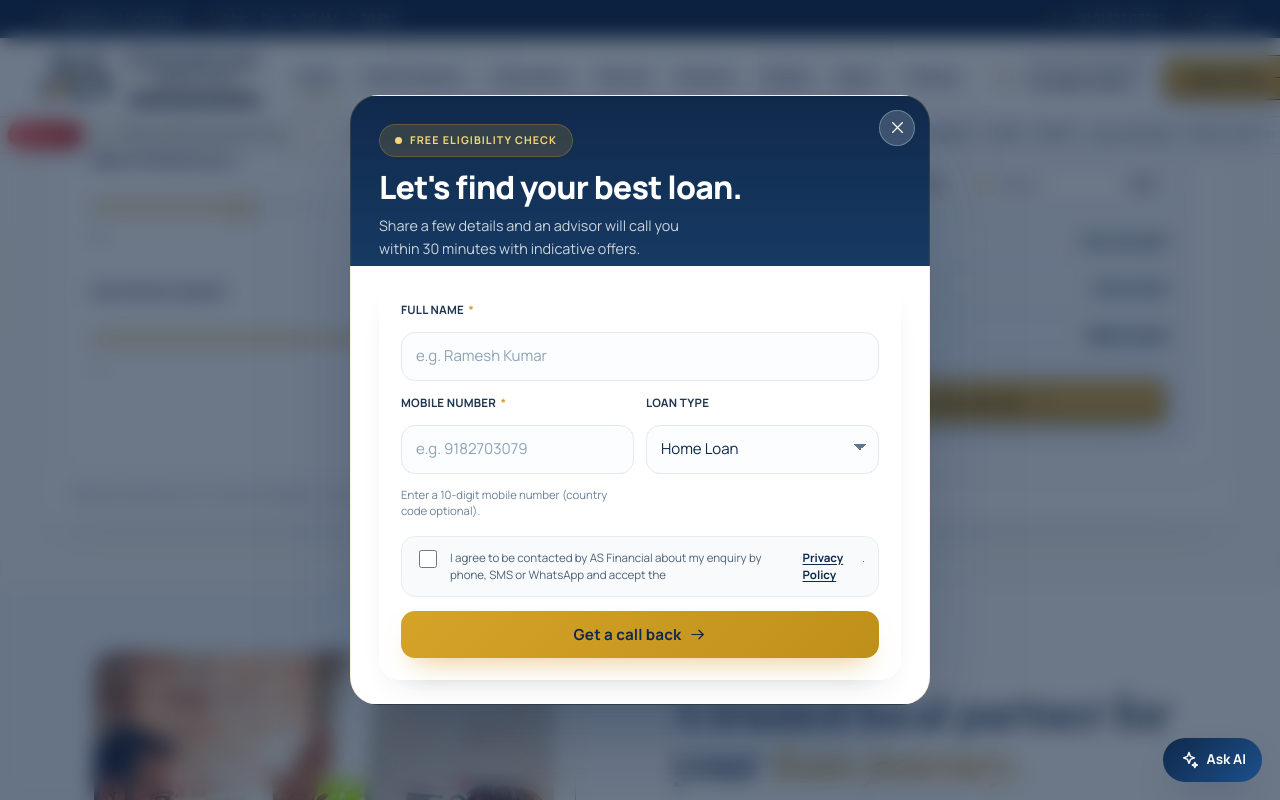
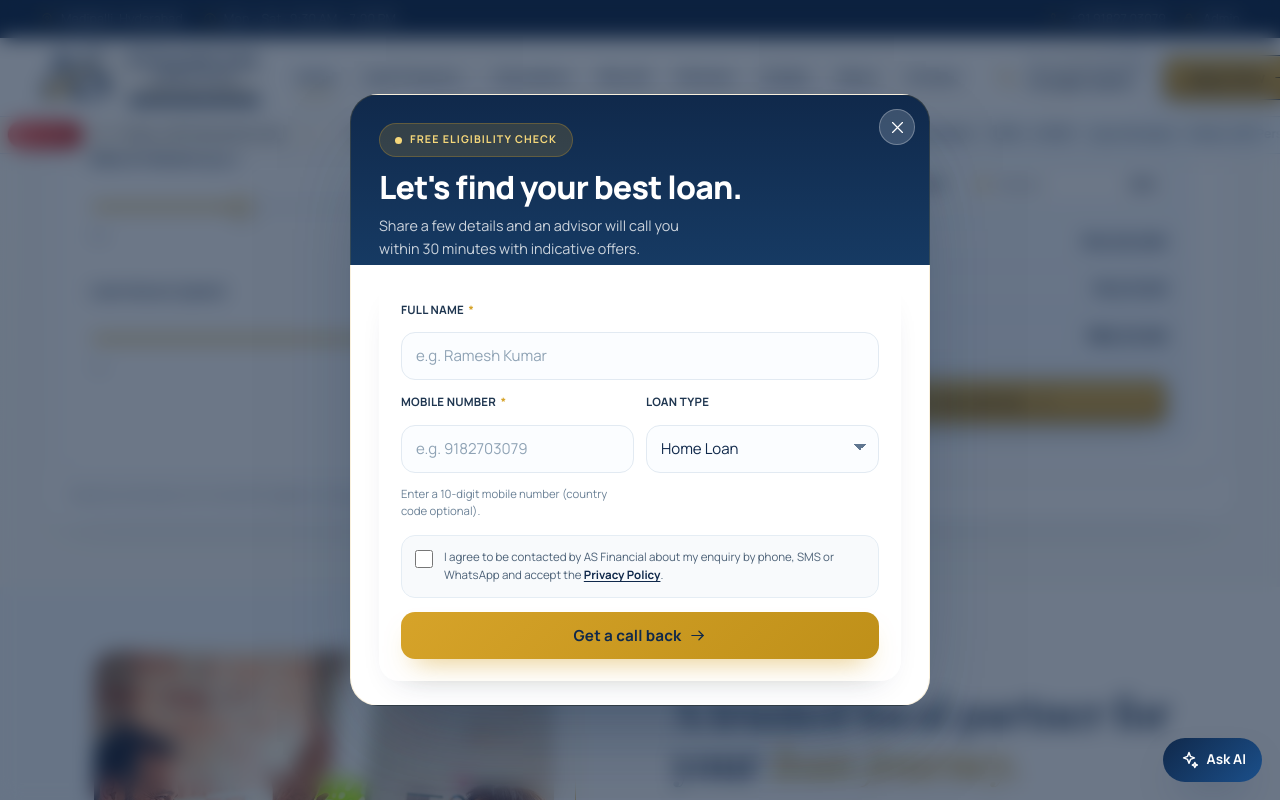
Before and after one commit to tharuni2503/as-financial, a website: page index.html in a window 1280 px wide. Both pictures are taken after a click on the button "Talk to a loan advisor". Shown: the part 4614-5414 px from the top of the page. Drawn offline with nearby package versions, Linux system fonts and the light colour scheme; no server answers; a web font is replaced by a local one.

Commit message:
Make consent content flexible with natural text flow

```diff
--- a/assets/css/pro-light.css
+++ b/assets/css/pro-light.css
@@ -1715,12 +1715,11 @@ button, [role="button"], .btn, .lp2-tab, .calc-tab, .ambak-chip, .lp2-link, .lp2
 .popup .field-hint { font-size: .71rem; color: #6b8196; margin-top: 5px; line-height: 1.45; }
 .popup .form-grid .full { grid-column: 1 / -1; width: 100%; }
 .popup .consent {
-  display: flex; width: 100%; font-size: .72rem; color: #4d6278; line-height: 1.55; gap: 10px; align-items: flex-start;
-  background: #f8fafc; border: 1px solid #e5edf4; border-radius: 14px; padding: 12px 13px; margin-top: 2px;
-  flex-wrap: nowrap;
-}
-.popup .consent input[type="checkbox"] { width: 18px; height: 18px; margin-top: 1px; flex: 0 0 18px; accent-color: #b8891f; cursor: pointer; }
-.popup .consent a, .popup .consent span { word-break: break-word; }
+  display: block; position: relative; width: 100%; font-size: .72rem; color: #4d6278; line-height: 1.6;
+  background: #f8fafc; border: 1px solid #e5edf4; border-radius: 14px; padding: 12px 13px 12px 42px; margin-top: 2px;
+}
+.popup .consent input[type="checkbox"] { position: absolute; left: 13px; top: 14px; width: 18px; height: 18px; margin: 0; accent-color: #b8891f; cursor: pointer; }
+.popup .consent a { color: #10294B; font-weight: 700; text-decoration: underline; text-underline-offset: 2px; word-break: break-word; }
 .popup .consent a { color: #10294B; font-weight: 700; text-decoration: underline; text-underline-offset: 2px; }
 .popup .btn-gold.btn-block {
   padding: 14px 20px; font-size: .95rem; font-weight: 700; border-radius: 14px;
--- a/index.html
+++ b/index.html
@@ -19,7 +19,7 @@
   <link rel="preconnect" href="https://fonts.gstatic.com" crossorigin>
   <link rel="stylesheet" href="https://fonts.googleapis.com/css2?family=Manrope:wght@400;500;600;700;800&family=Playfair+Display:ital,wght@0,500;0,600;0,700;1,500;1,600&display=swap">
   <link rel="stylesheet" href="assets/css/styles.css?v=20261122z41">
-  <link rel="stylesheet" href="assets/css/pro-light.css?v=20261122z38">
+  <link rel="stylesheet" href="assets/css/pro-light.css?v=20261122z39">
   <link rel="stylesheet" href="assets/css/lenders.css?v=20261120z40">
 <script type="application/ld+json">
 {
```
Also changed, not shown: 404.html (+1 -1 lines), about.html (+1 -1 lines), admin.html (+1 -1 lines), balance-transfer-calculator.html (+1 -1 lines), buy-vs-rent-calculator.html (+1 -1 lines), contact.html (+1 -1 lines), emi-calculator.html (+1 -1 lines), guides.html (+1 -1 lines), home-loan-tax-saving-calculator.html (+1 -1 lines), loans.html (+1 -1 lines), prepayment-calculator.html (+1 -1 lines), privacy-policy.html (+1 -1 lines), tenure-calculator.html (+1 -1 lines), terms-of-use.html (+1 -1 lines).
